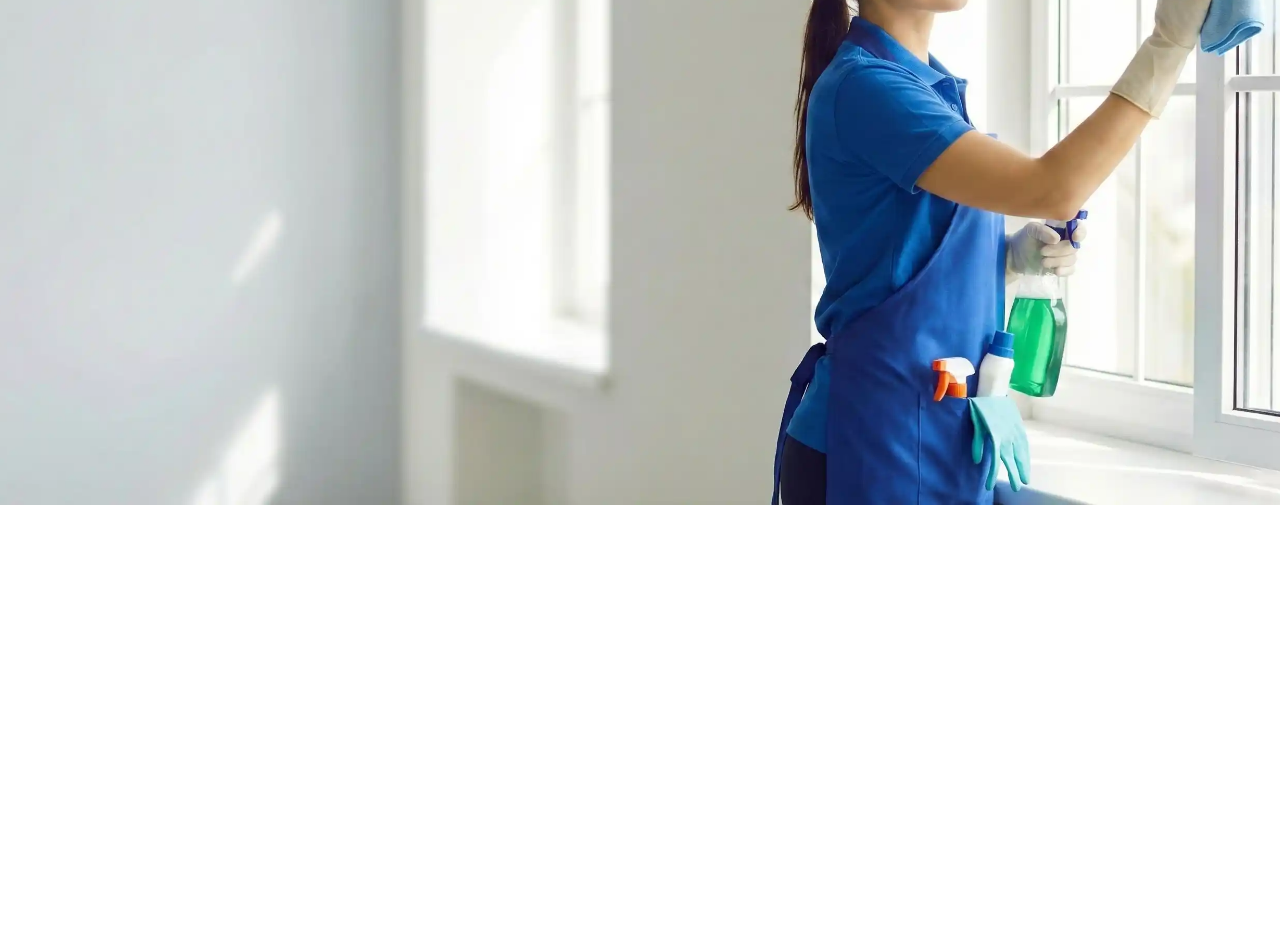
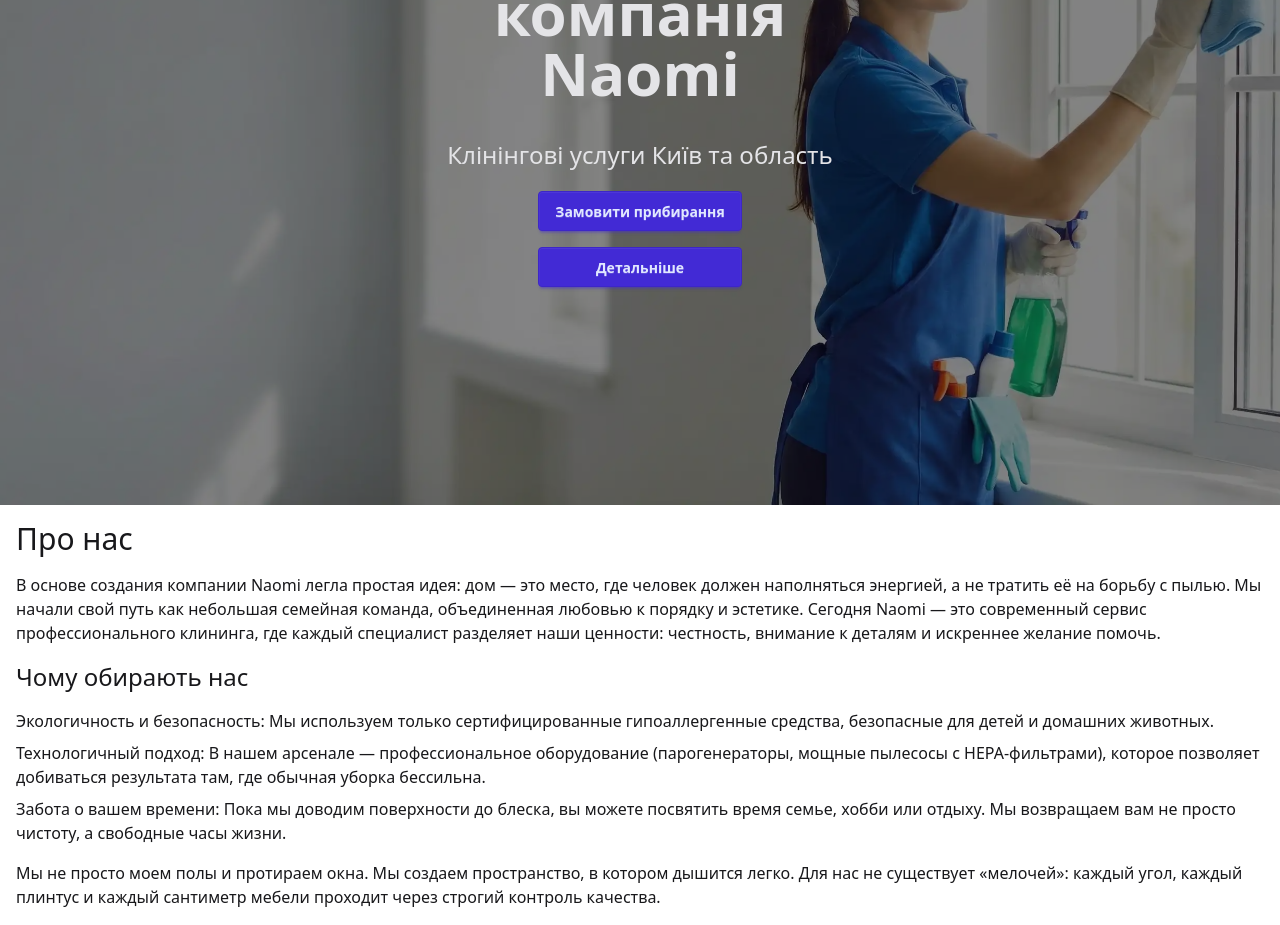
Before and after one commit to KaramushkoAndrii/naomi-next, a Next.js app: page / in a window 1280 px wide. Shown: the part 360-1285 px from the top of the page. Before the commit the page ends 865 px from the top, so only its background shows below. Built offline with nearby package versions, Linux system fonts and the light colour scheme.

Commit message:
ref: add AboutSection

```diff
--- a/src/app/globals.css
+++ b/src/app/globals.css
@@ -26,6 +26,14 @@ body {
   font-family: Arial, Helvetica, sans-serif;
 } */
 
-body {
+p {
+  margin-top: 1rem;
+}
+
+/* body {
   background-color: aqua;
+} */
+
+.hero-section {
+  height: 100dvh;
 }
--- a/src/app/layout.js
+++ b/src/app/layout.js
@@ -22,21 +22,21 @@ export const metadata = {
 
 export default function RootLayout({ children }) {
   return (
-    <html lang="en" className="h-full">
+    <html lang="en">
       <body
-        className={`${geistSans.variable} ${geistMono.variable} antialiased h-full`}
+        className={`${geistSans.variable} ${geistMono.variable} antialiased`}
       >
-        <div className="drawer drawer-end min-h-full">
+        <div className="drawer drawer-end min-h-svh">
           <input id="my-drawer-2" type="checkbox" className="drawer-toggle" />
           <div className="drawer-content flex flex-col h-full min-h-screen">
             {/* Navbar and PC menu */}
             <Header />
-            <main className="flex-1">
+            <main>
               {/* Page content here */}
               {children}
             </main>
           </div>
-          {/* there is mobile menu logic */}
+          {/* there is mobile menu logic  */}
           <NavigationMobile />
         </div>
       </body>
--- a/src/app/page.jsx
+++ b/src/app/page.jsx
@@ -1,9 +1,11 @@
 import { HeroSection } from "@/components/hero-section/HeroSection";
+import { AboutSection } from "@/components/about-section/AboutSection";
 
 export default async function Home({ params }) {
   return (
     <>
       <HeroSection />
+      <AboutSection />
     </>
   );
 }
--- /dev/null
+++ b/src/components/about-section/AboutSection.jsx
@@ -0,0 +1,41 @@
+export const AboutSection = () => {
+  return (
+    <section className="m-4">
+      <h2 className="text-3xl font-medium">Про нас</h2>
+
+      <p>
+        В основе создания компании Naomi легла простая идея: дом — это место,
+        где человек должен наполняться энергией, а не тратить её на борьбу с
+        пылью. Мы начали свой путь как небольшая семейная команда, объединенная
+        любовью к порядку и эстетике. Сегодня Naomi — это современный сервис
+        профессионального клининга, где каждый специалист разделяет наши
+        ценности: честность, внимание к деталям и искреннее желание помочь.
+      </p>
+
+      <h3 className="text-2xl font-medium my-4">Чому обирають нас</h3>
+      <ul className="flex flex-col gap-2">
+        <li>
+          Экологичность и безопасность: Мы используем только сертифицированные
+          гипоаллергенные средства, безопасные для детей и домашних животных.
+        </li>
+        <li>
+          Технологичный подход: В нашем арсенале — профессиональное оборудование
+          (парогенераторы, мощные пылесосы с HEPA-фильтрами), которое позволяет
+          добиваться результата там, где обычная уборка бессильна.
+        </li>
+        <li>
+          Забота о вашем времени: Пока мы доводим поверхности до блеска, вы
+          можете посвятить время семье, хобби или отдыху. Мы возвращаем вам не
+          просто чистоту, а свободные часы жизни.
+        </li>
+      </ul>
+
+      <p>
+        Мы не просто моем полы и протираем окна. Мы создаем пространство, в
+        котором дышится легко. Для нас не существует «мелочей»: каждый угол,
+        каждый плинтус и каждый сантиметр мебели проходит через строгий контроль
+        качества.
+      </p>
+    </section>
+  );
+};
--- a/src/components/hero-section/HeroSection.jsx
+++ b/src/components/hero-section/HeroSection.jsx
@@ -1,10 +1,50 @@
-import Image from "next/image";
+// import Image from "next/image";
+
+// export const HeroSection = () => {
+//   return (
+//     <section className="hero-section relative w-dvw">
+//       <Image
+//         src="/hero.webp"
+//         alt="clining"
+//         fill
+//         className="object-cover object-center"
+//       />
+//       <div className="absolute content-[''] top-0 left-0 w-full h-full bg-amber-400/70 z-1"></div>
+//       <div className="hero-content relative w-full h-full flex flex-col items-start z-2 text-start">
+//         <h1>Клінінговая компанія Naomi</h1>
+//         <h2>Клінінгові услуги Київ та область</h2>
+//         <div className="flex flex-col gap-2 mt-10">
+//           <button className="btn rounded-[30px]">Замовити прибирання</button>
+//           <button className="btn rounded-[30px]">Детальніше</button>
+//         </div>
+//       </div>
+//     </section>
+//   );
+// };
 
 export const HeroSection = () => {
   return (
-    <section className="relative w-dvw h-dvh">
-      <Image src="/hero.webp" alt="clining" fill className="object-cover" />
-      <h1>Hello clining</h1>
-    </section>
+    <div
+      className="hero min-h-screen"
+      style={{
+        backgroundImage: "url('/hero.webp')",
+      }}
+    >
+      <div className="hero-overlay"></div>
+      <div className="hero-content text-neutral-content text-center">
+        <div className="max-w-md flex flex-col items-center">
+          <h1 className="flex flex-col mb-5 text-6xl font-bold">
+            Клінінговая компанія Naomi
+          </h1>
+          <p className="mb-5 text-2xl font-medium">
+            Клінінгові услуги Київ та область
+          </p>
+          <div className="flex flex-col gap-4 w-fit">
+            <button className="btn btn-primary">Замовити прибирання</button>
+            <button className="btn btn-primary">Детальніше</button>
+          </div>
+        </div>
+      </div>
+    </div>
   );
 };
```
